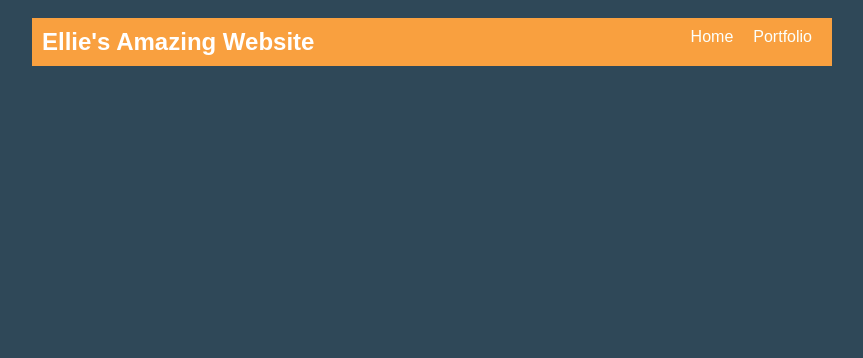
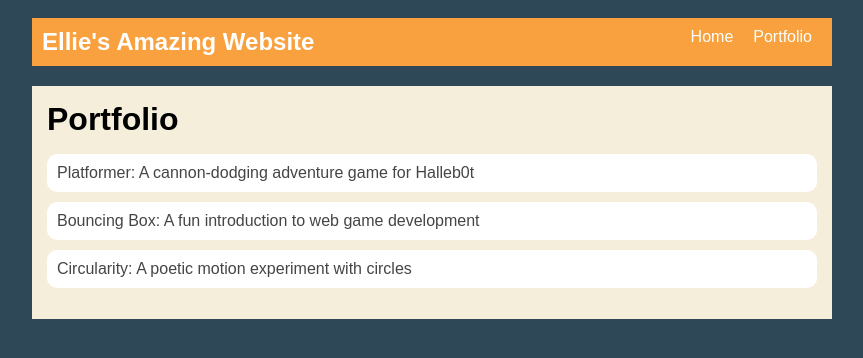
Before and after one commit to egolemanFHS/egolemanFHS.github.io, a plain HTML site: page portfolio.html in a window 1280 px wide. Shown: the whole page, without its empty margins (208-1071 px from the left). Drawn offline with Linux system fonts and the light colour scheme.

Commit message:
add portfolio page to website

```diff
--- a/portfolio.html
+++ b/portfolio.html
@@ -21,7 +21,20 @@
             </nav>
 
             <main>
-
+                <div class="content">
+                    <h1>Portfolio</h1>
+                    <ul id="portfolio">
+                        <li>
+                            <a href="fsd-projects/platformer/">Platformer: A cannon-dodging adventure game for Halleb0t</a>
+                        </li>
+                        <li>
+                            <a href="fsd-projets/bouncing-box/">Bouncing Box: A fun introduction to web game development</a>
+                        </li>
+                        <li>
+                            <a href="fsd-projects/circularity/">Circularity: A poetic motion experiment with circles</a>
+                        </li>
+                    </ul>
+                </div>
             </main>
         </div>
     </body>
--- a/style.css
+++ b/style.css
@@ -75,3 +75,29 @@
 h2, h3 {
     margin: 0px;
 }
+
+/* Portfolio styles */
+.content h1 {
+  color: black;
+}
+
+#portfolio {
+  list-style-type: none;
+  padding-left: 0;
+}
+
+#portfolio li {
+  background: #fff;
+  padding: 10px;
+  border-radius: 10px;
+  margin-bottom: 10px;
+}
+
+#portfolio li:hover {
+  background: #eee;
+}
+
+#portfolio a {
+  text-decoration: none;
+  color: #454545;
+}
```
